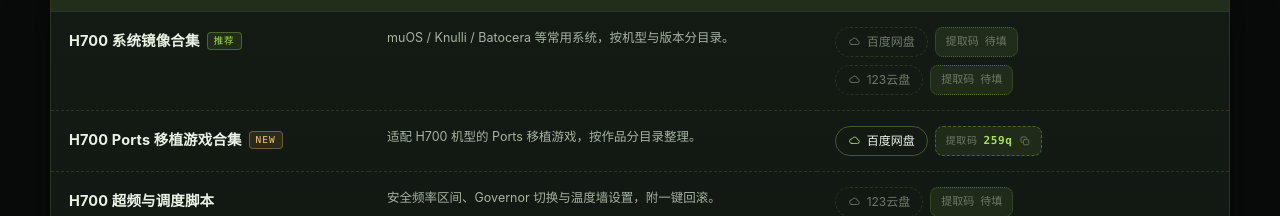
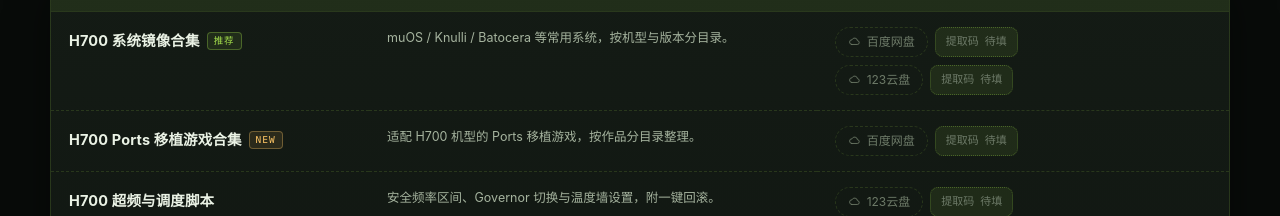
Before and after one commit to LANGOS791/LANGOS791.github.io, a plain HTML site: page index.html in a window 1280 px wide. Shown: the part 1320-1536 px from the top of the page. Drawn offline with Linux system fonts and the light colour scheme; a web font is replaced by a local one.

Commit message:
移除占位网盘链接

```diff
--- a/index.html
+++ b/index.html
@@ -503,7 +503,7 @@ const DATA = {
       desc: 'RG35XX / RG40XX / RG CubeXX / 迷你龙等 H700 机型资源。',
       rows: [
         { name: 'H700 系统镜像合集', note: 'muOS / Knulli / Batocera 等常用系统，按机型与版本分目录。', tags: ['推荐'], links: [{ label: '百度网盘', url: '', code: '' }, { label: '123云盘', url: '', code: '' }] },
-        { name: 'H700 Ports 移植游戏合集', note: '适配 H700 机型的 Ports 移植游戏，按作品分目录整理。', tags: ['NEW'], links: [{ label: '百度网盘', url: 'https://pan.baidu.com/s/1_HxyOtBwlHaADRIp6NEnvQ?pwd=259q', code: '259q' }] },
+        { name: 'H700 Ports 移植游戏合集', note: '适配 H700 机型的 Ports 移植游戏，按作品分目录整理。', tags: ['NEW'], links: [{ label: '百度网盘', url: '', code: '' }] },
         { name: 'H700 超频与调度脚本', note: '安全频率区间、Governor 切换与温度墙设置，附一键回滚。', links: [{ label: '123云盘', url: '', code: '' }] },
         { name: 'PortsMaster 标准打包模板', note: '固定 Zip 结构、256×256 封面、一键打包脚本，照规范直接出包。', links: [{ label: '百度网盘', url: '', code: '' }] },
         { name: 'H700 主题皮肤合集', note: '系统 UI 美化、图标包、开机动画与字体，适配主流前端。', links: [{ label: '123云盘', url: '', code: '' }] },
```
